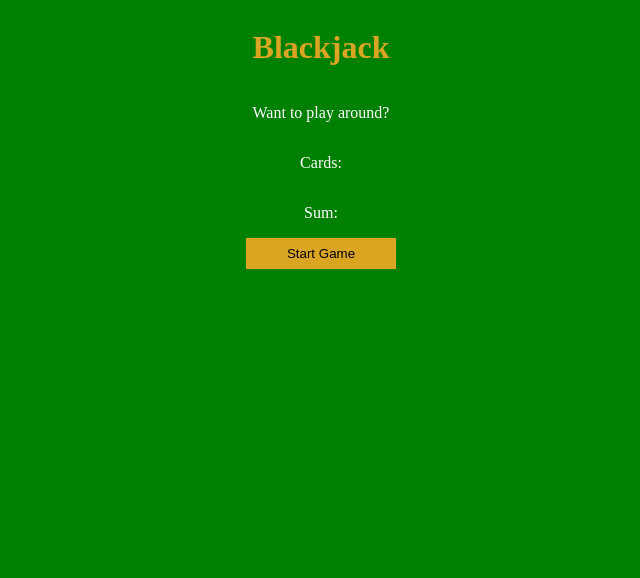
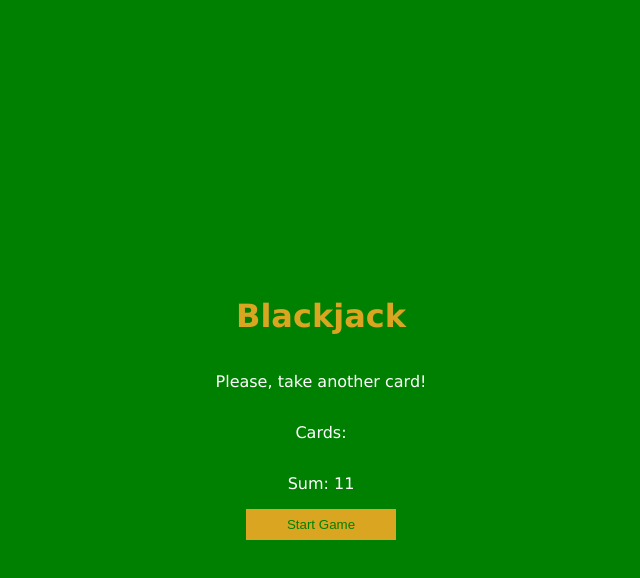
Before and after one commit to eurbasius/blackjack, a plain HTML site: page index.html in a window 1280 px wide. Both pictures are taken after a click on the button "Start Game". Shown: the whole page, without its empty margins (319-959 px from the left). Drawn offline with Linux system fonts and the light colour scheme.

Commit message:
message and sum display added

```diff
--- a/index.css
+++ b/index.css
@@ -4,7 +4,8 @@ body {
     align-items: center;
     justify-content: center;
     flex-direction: column;
-    height: 100%;
+    height: 100vh;
+    font-family:'Lucida Sans', 'Lucida Sans Regular', 'Lucida Grande', 'Lucida Sans Unicode', Geneva, Verdana, sans-serif;
 }
 
 h1 {
@@ -15,6 +16,10 @@ p {
     color: white;
 }
 
+#result {
+    font-style: italic;
+}
+
 button {
     background-color: goldenrod;
     padding: 8px;
@@ -22,4 +27,5 @@ button {
     cursor: pointer;
     width: 150px;
     border: none;
+    color: green;
 }
--- a/index.html
+++ b/index.html
@@ -9,9 +9,9 @@
 </head>
 <body>
     <h1>Blackjack</h1>
-    <p>Want to play around?</p>
+    <p id="resultEl">Want to play around?</p>
     <p>Cards:</p>
-    <p>Sum:</p>
+    <p id="sumEl">Sum:</p>
     <button onclick="startGame()">Start Game</button>
     <script src="index.js"></script>
 </body>
--- a/index.js
+++ b/index.js
@@ -4,16 +4,18 @@ let sum = firstCard + secondCard;
 let message;
 let hasBlackJack = false;
 let isAlive = true;
+let resultEl = document.getElementById("resultEl");
+let sumEl = document.getElementById("sumEl");
 
 function startGame() {
+  sumEl.textContent = `Sum: ${sum}`
   if (sum <= 20) {
-      message = "Please, take another card!"
+      resultEl.textContent = "Please, take another card!"
   } else if (sum === 21) {
-      message = "Congratulations, you won!"
+      resultEl.textContent = "Congratulations, you won!"
       hasBlackJack = true;
   } else {
-      message = "You lost!"
+      resultEl.textContent = "You lost!"
       isAlive = false;
   }
-  console.log(message);
 }
```
